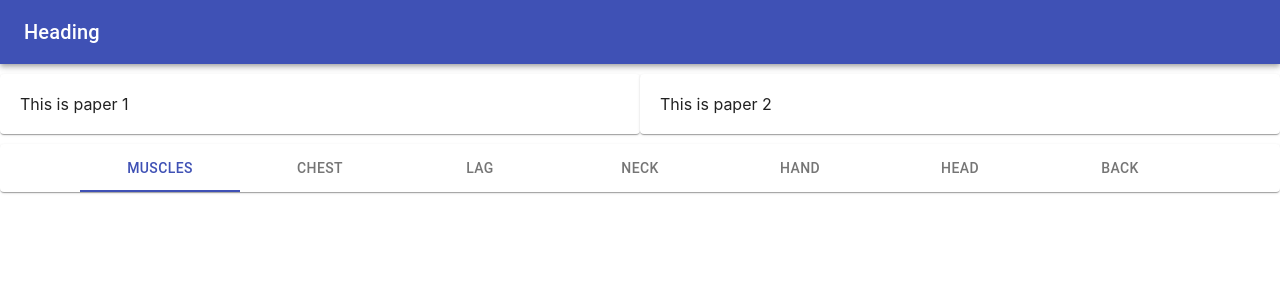
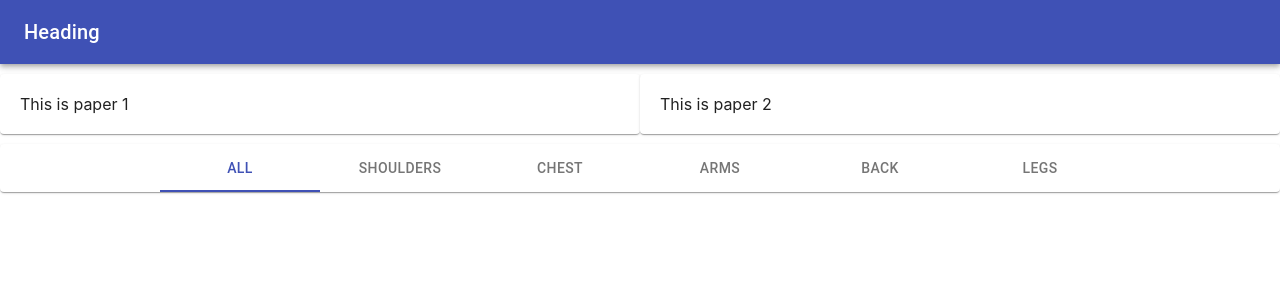
Before and after one commit to singharpan/MaterialUI, a React (Create React App) app: page / in a window 1280 px wide. Shown: the top 300 px of the page. Built offline with nearby package versions, Linux system fonts and the light colour scheme.

Commit message:
muscles added

```diff
--- a/src/App.js
+++ b/src/App.js
@@ -9,7 +9,13 @@ class App extends Component {
   state = {
     excercises,
   };
+
+  getExcercisesbyMuscles() {
+    return this.state.excercises;
+  }
+
   render() {
+    console.log(this.getExcercisesbyMuscles());
     return (
       <React.Fragment>
         <Header />
--- a/src/Footer.js
+++ b/src/Footer.js
@@ -12,6 +12,7 @@ const Footer = ({ muscles }) => {
           textColor="primary"
           centered
         >
+          <Tab label="All" />
           {muscles.map((group) => (
             <Tab label={group} />
           ))}
--- a/src/store/store.js
+++ b/src/store/store.js
@@ -1,12 +1,4 @@
-export const muscles = [
-  "muscles",
-  "chest",
-  "lag",
-  "neck",
-  "hand",
-  "head",
-  "back",
-];
+export const muscles = ["shoulders", "chest", "arms", "back", "legs"];
 
 export const excercises = [
   {
```
